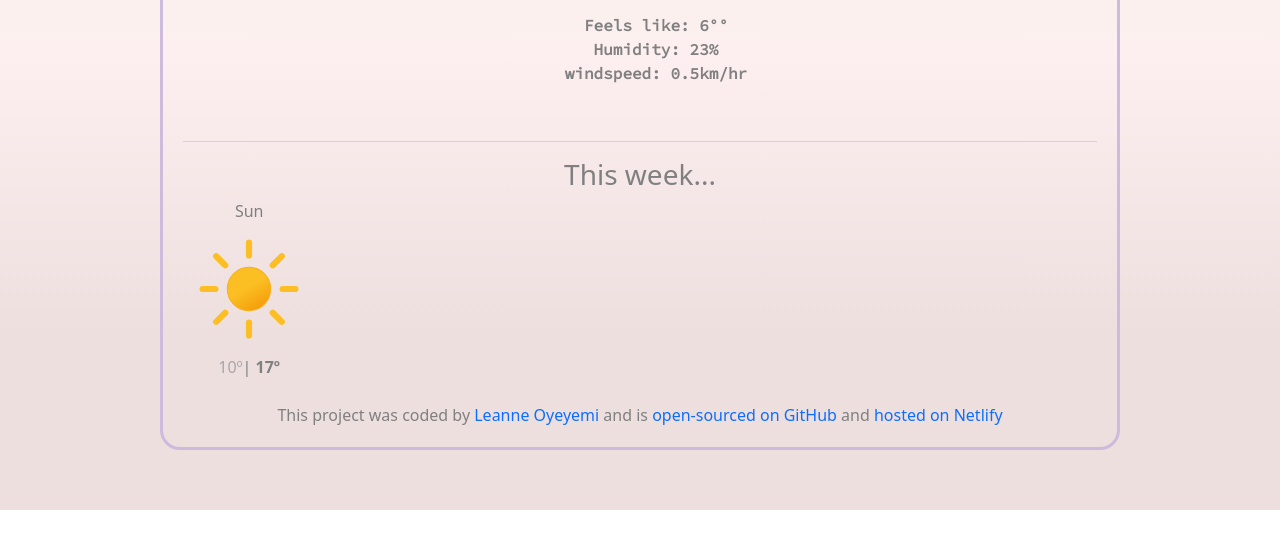
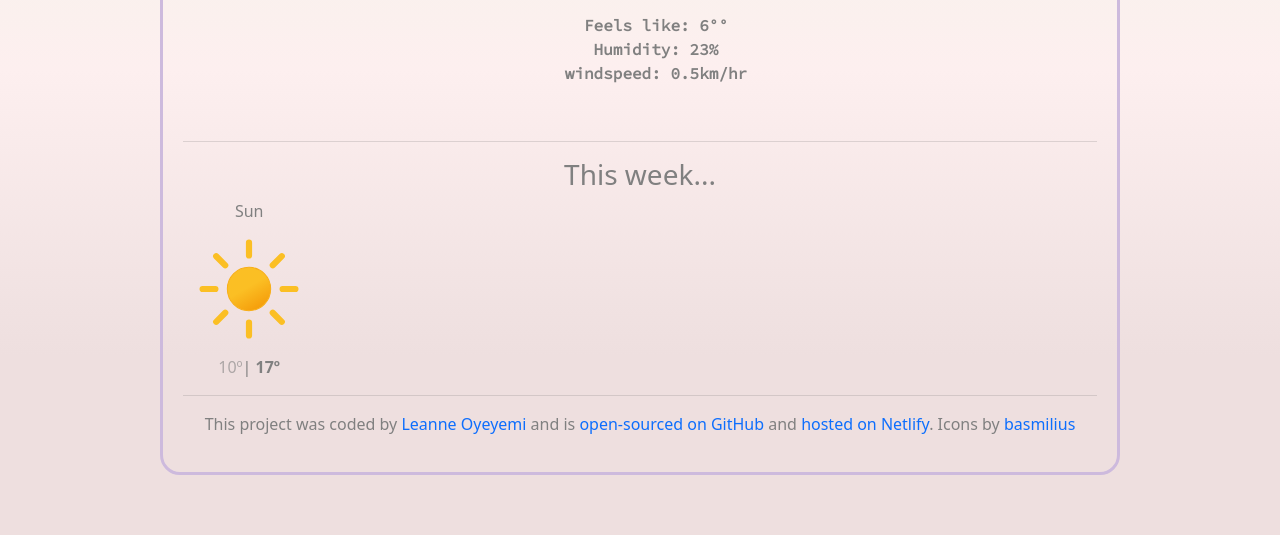
Before and after one commit to Tem-Tech/weather-project, a website built with Parcel: page index.html in a window 1280 px wide. Shown: the part 659-1194 px from the top of the page. Before the commit the page ends 1169 px from the top, so only its background shows below. Built offline with nearby package versions, Linux system fonts and the light colour scheme; no server answers; files whose address does not match are found by name.

Commit message:
added code source

```diff
--- a/index.html
+++ b/index.html
@@ -81,15 +81,19 @@
               <span class="maxTemperature">17º</span>
             </div>
           </div>
-       </div>
-
-        <br>
-        <footer>This project was coded by <a href="https://www.shecodes.io/" target="_blank" rel="noopener noreferrer">Leanne Oyeyemi</a> and is <a href="https://github.com/Tem-Tech/weather-project" target="_blank" rel="noopener noreferrer">open-sourced on GitHub</a> and <a href="https://kind-noyce-0ae98f.netlify.app/" target="_blank" rel="noopener noreferrer">hosted on Netlify</a></footer>
+          <br>
+        </div>
       </div>
       <script src="src/index.js">
       </script>
       <script src="https://cdn.jsdelivr.net/npm/bootstrap@5.1.3/dist/js/bootstrap.bundle.min.js" integrity="sha384-ka7Sk0Gln4gmtz2MlQnikT1wXgYsOg+OMhuP+IlRH9sENBO0LRn5q+8nbTov4+1p" crossorigin="anonymous">
       </script>
     </div>
+    <hr>
+    <footer>
+    <p>
+     This project was coded by <a href="https://www.shecodes.io/" target="_blank" rel="noopener noreferrer">Leanne Oyeyemi</a> and is <a href="https://github.com/Tem-Tech/weather-project" target="_blank" rel="noopener noreferrer">open-sourced on GitHub</a> and <a href="https://kind-noyce-0ae98f.netlify.app/" target="_blank" rel="noopener noreferrer">hosted on Netlify</a>. Icons by<a class="links" href="https://github.com/basmilius" target="_blank"> basmilius</a></footer>
+   </p>
   </body>
+
 </html>
```
